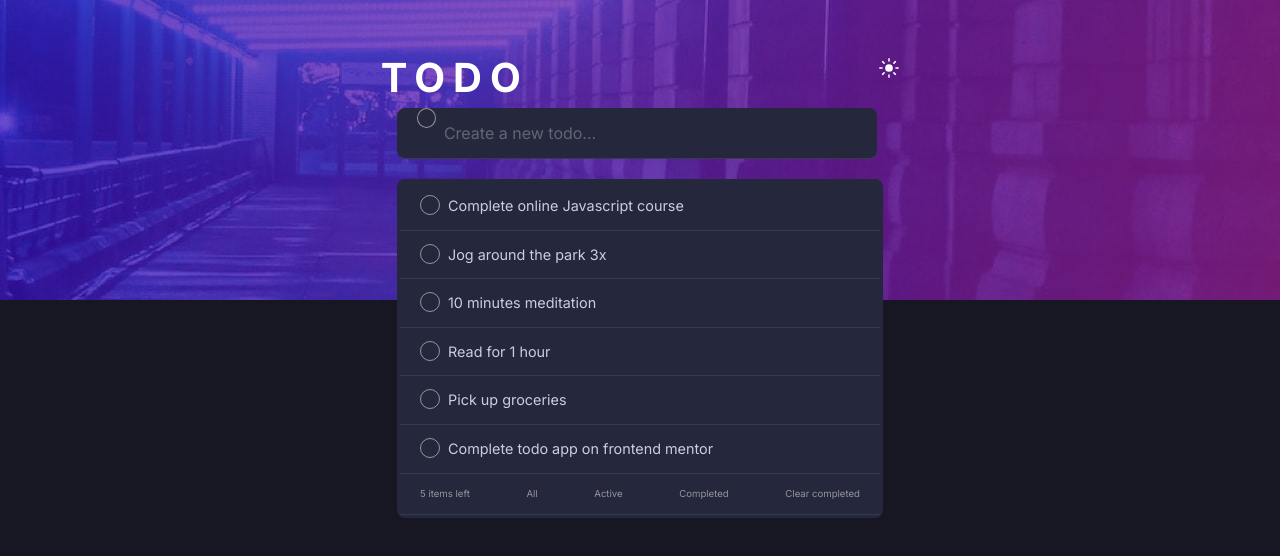
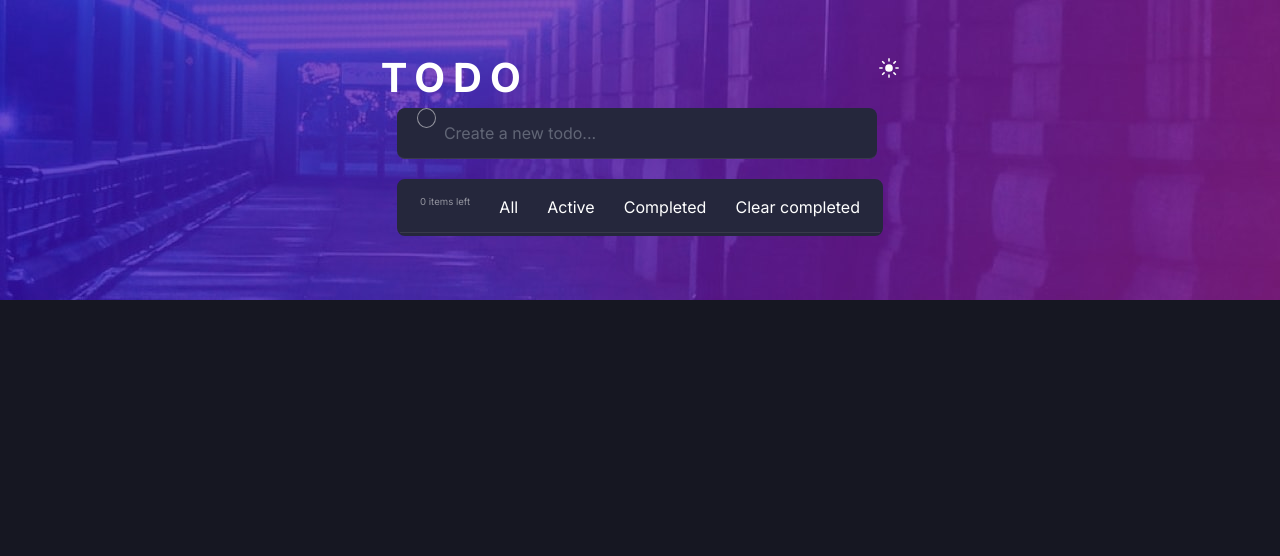
Before and after one commit to Dkingofcode/Next-Todo, a Next.js app: page / in a window 1280 px wide. Shown: the top 556 px of the page. Built offline with nearby package versions, Linux system fonts and the light colour scheme.

Commit message:
add todo is working

```diff
--- a/app/globals.css
+++ b/app/globals.css
@@ -106,6 +106,14 @@
   font-size: 0.9rem;
 }
 
+.completed{
+  text-decoration: line-through;
+}
+
+.cross{
+  display: none;
+}
+
 .footer{
   color: white;
   display: flex;
--- a/app/page.tsx
+++ b/app/page.tsx
@@ -1,3 +1,8 @@
+"use client";
+
+import React from 'react';
+import { useState } from 'react';
+import { useEffect } from 'react';
 import Image from 'next/image';
 import backgroundDark from '../public/bg-desktop-dark.jpg';
 import sun from '../public/icon-sun.svg';
@@ -7,7 +12,53 @@
 
 
 
+
+
 export default function Home() {
+
+
+  const [todos, setTodos] =  useState([]);
+
+  const addTodo = (text) => {
+    if(text.trim() === ''){
+      return;  // Prevent adding empty todos
+    }
+
+    const newTodo = {
+      id: Date.now(), // YOu can use a unique identifier like a timestamp
+      text,
+      completed: false,
+    };
+    setTodos([...todos, newTodo]);
+  }
+
+ const ShowAll = () => {
+   return todos;
+ }
+
+ const ShowActive = () => {
+   return todos.filter(todo => todo.completed === false);
+ }
+
+ const ShowCompleted = () => {
+   return  todos.filter(todo => todo.completed === true);
+ }
+
+ const removeCompleted = () => {
+   const activeTodos =  todos.filter(todo => todo.status === "active")
+   setTodos(activeTodos);
+ }
+
+ const handleClick = () => {
+   const updatedTodos = todos.map(todo => {
+    if(todo.id === id){
+      return { ...todo, completed: !todo.completed};
+    }
+    return todo;
+   });
+   setTodos(updatedTodos);
+ }
+
   return (
     <main className="flex min-h-screen flex-col items-center p-12 bg-image">
       <div className="header">
@@ -18,60 +69,49 @@
       <div className="todo">
          <div className='box'>
           <div className='circle'  />
-          <input type="text" className='input' placeholder="Create a new todo..." />
+          <input type="text"
+             className='input'
+             placeholder="Create a new todo..."
+             onKeyDown={(e) => {
+              if (e.key === 'Enter'){
+                addTodo(e.target.value);
+                e.target.value = ''; // Clear the input field
+              }
+             }}
+             />
          </div>
 
+
+
+
           <div>
-            <div className='box'>
-              {/* <Image src={check} alt="checked button" width={10} height={10}  /> */}
-              <div className='circle'  />
-              <h1>Complete online Javascript course</h1>
+           {todos.map((todo) => (
+            <div key={todo.id} className={`box ${todo.completed ? 'completed' : ''}`}>
+             <div className={`circle ${todo.completed ? 'completed' : ''}`} onClick={handleClick} />
+             <h1>{todo.text}</h1>
+             <Image src={cross} className='cross' width={10} height={10} alt="line-through"  />
             </div>
-            <div className='box'>
-            {/* <Image src={check} alt="checked button" width={10} height={10}  /> */}
-            <div className='circle'  />
-              <h1>Jog around the park 3x</h1>
-            </div>
-            <div className='box'>
-            {/* <Image src={check} alt="checked button" width={10} height={10}  /> */}
-            <div className='circle'  />
-              <h1>10 minutes meditation</h1>
-            </div>
-            <div className='box'>
-            {/* <Image src={check} alt="checked button" width={10} height={10}  /> */}
-            <div className='circle'  />
-              <h1>Read for 1 hour</h1>
-            </div>
-            <div className='box'>
-            {/* <Image src={check} alt="checked button" width={10} height={10}  /> */}
-            <div className='circle'  />
-              <h1>Pick up groceries</h1>
-            </div>
+           ))}
 
-            <div className='box'>
-            {/* <Image src={check} alt="checked button" width={10} height={10}  /> */}
-            <div className='circle'  />
-              <h1>Complete todo app on frontend mentor</h1>
-            </div>
-            <div className='box footer'>
+         <div className='box footer'>
               <div>
-              <p>5 items left</p>
+              <p>{todos.length} items left</p>
               </div>
 
               <div className='buttons'>
-                <p>All</p>
+                <button onClick={ShowAll}>All</button>
               </div>
 
                 <div>
-                <p>Active</p>
+                <button onClick={ShowActive}>Active</button>
                 </div>
 
                 <div>
-                <p>Completed</p>
+                <button onClick={ShowCompleted}>Completed</button>
               </div>
 
                <div>
-                <p>Clear completed</p>
+                <button onClick={removeCompleted}>Clear completed</button>
                </div>
 
 
```
